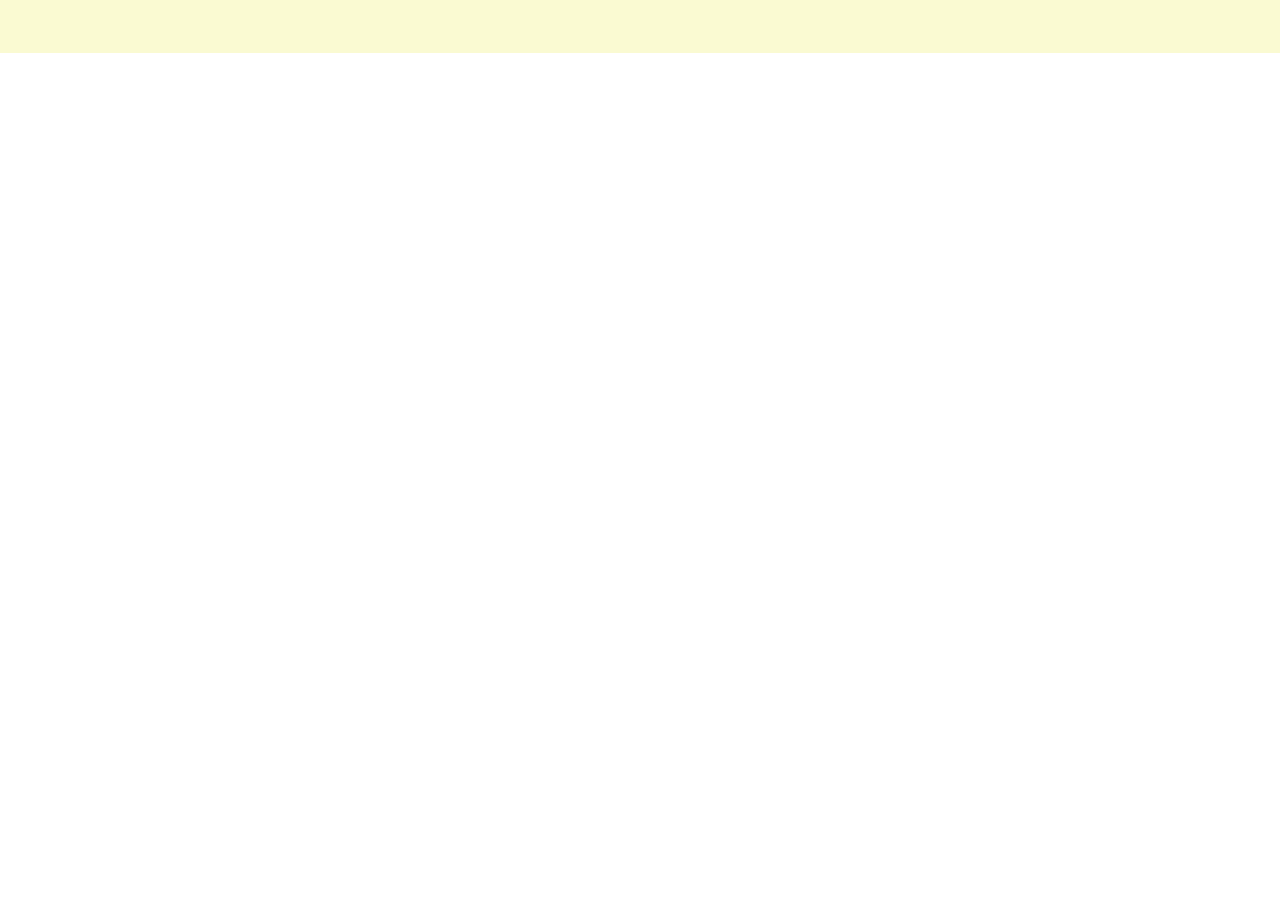
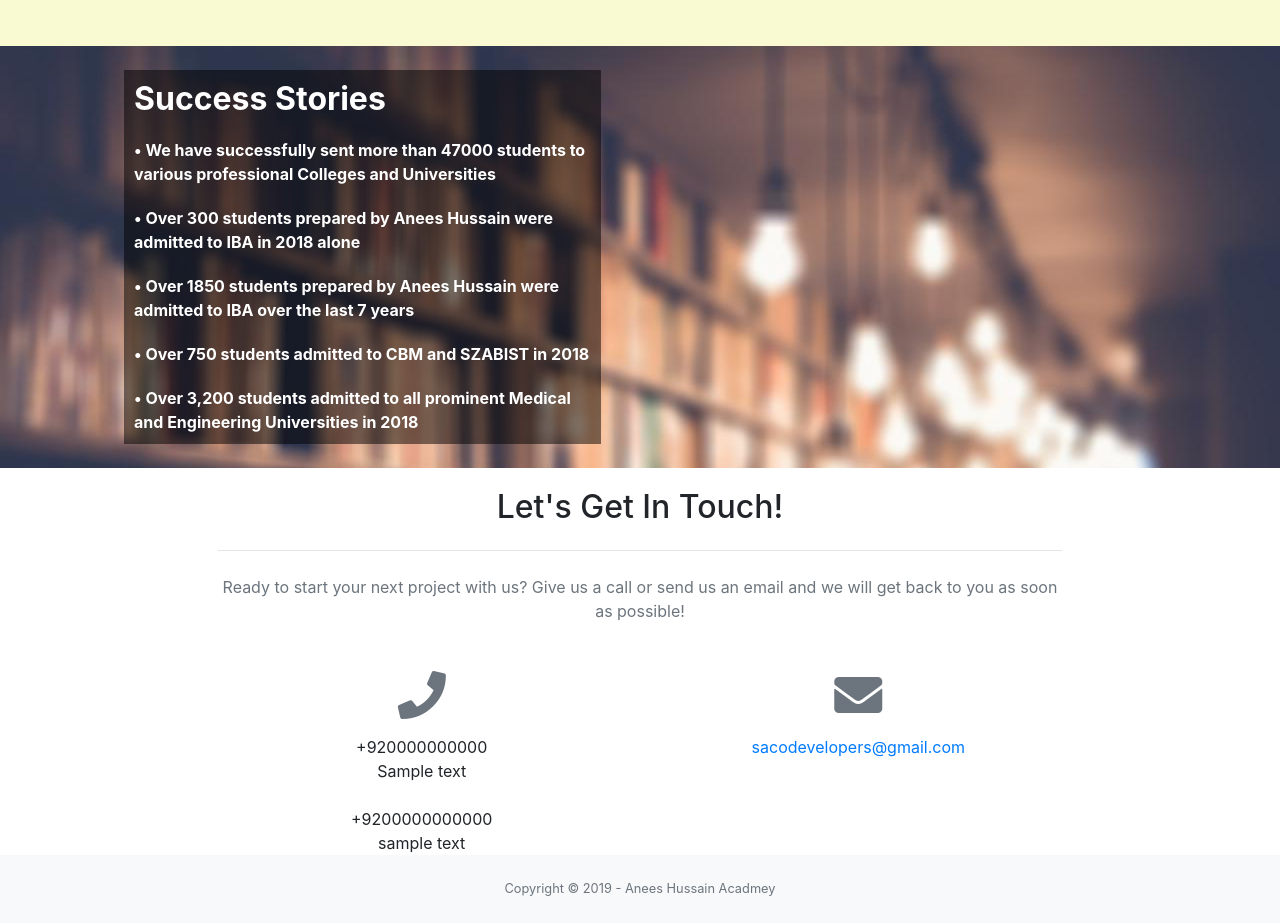
Before and after one commit to mohsinrazaq/anesshussain-institue, a website with bundled scripts: page index.html in a window 1280 px wide. Shown: the part 520-1443 px from the top of the page. Before the commit the page ends 800 px from the top, so only its background shows below. Built offline with nearby package versions, Linux system fonts and the light colour scheme.

Commit message:
added contact area

```diff
--- a/index.html
+++ b/index.html
@@ -28,17 +28,20 @@
       <span class="navbar-toggler-icon"></span>
     </button>
 
-    <div class="collapse navbar-collapse" id="navbarTogglerDemo02">
+    <div class="collapse navbar-collapse" id="navbarToggler">
       <ul class="navbar-nav mr-auto mt-2 mt-lg-0">
         <li class="nav-item active">
           <a class="nav-link" href="#">Home <span class="sr-only">(current)</span></a>
         </li>
         <li class="nav-item">
-          <a class="nav-link" href="#">Link</a>
+          <a class="nav-link" href="#">About</a>
         </li>
         <li class="nav-item">
-          <a class="nav-link disabled" href="#">Disabled</a>
+          <a class="nav-link" href="#">Results</a>
         </li>
+        <li class="nav-item">
+            <a class="nav-link" href="#">Contact</a>
+          </li>
       </ul>
     </div>
   </nav>
@@ -84,8 +87,60 @@
       </form>
     </div>
   </div>
+    <!-- form end -->
 
-    <!-- form end -->
+    <!-- success stories section -->
+    <section class="section-bg-cover" >
+      <div class="container">
+          <div class="col-lg-6 col-sm-8">
+            <div class="p-4">
+              <h2 class="section-title">Success Stories</h2>
+              <p>•	We have successfully sent more than 47000 students to various professional Colleges and Universities</p>
+              <p>•	Over 300 students prepared by Anees Hussain were admitted to IBA in 2018 alone</p>
+              <p>•	Over 1850 students prepared by Anees Hussain were admitted to IBA over the last 7 years</p>
+              <p>•	Over 750 students admitted to CBM and SZABIST in 2018 </p>
+              <p>•	Over 3,200 students admitted to all prominent Medical and Engineering Universities in 2018 </p>
+            </div>
+          </div>
+        </div>
+    </section>
+    <!-- success stories section end -->
+
+
+  <!-- Contact Section -->
+  <section class="page-section" id="contact">
+      <div class="contact-container">
+        <div class="row justify-content-center">
+          <div class="col-lg-8 text-center">
+            <h2 class="mt-0">Let's Get In Touch!</h2>
+            <hr class="divider my-4">
+            <p class="text-muted mb-5">Ready to start your next project with us? Give us a call or send us an email and we will get back to you as soon as possible!</p>
+          </div>
+        </div>
+        <div class="row">
+          <div class="col-lg-4 ml-auto text-center">
+            <i class="fas fa-phone fa-3x mb-3 text-muted"></i>
+
+            <div>+920000000000</div>
+            Sample text</br></br>
+            <div>+9200000000000</div>
+            sample text
+          </div>
+          <div class="col-lg-4 mr-auto text-center">
+            <i class="fas fa-envelope fa-3x mb-3 text-muted"></i>
+            <!-- Make sure to change the email address in anchor text AND the link below! -->
+            <a class="d-block" href="mailto:sacodevelopers@gmail.com">sacodevelopers@gmail.com</a>
+          </div>
+        </div>
+      </div>
+    </section>
+
+      <!-- Footer -->
+  <footer class="bg-light py-4">
+      <div class="container">
+        <div class="small text-center text-muted">Copyright &copy; 2019 - Anees Hussain Acadmey</div>
+      </div>
+    </footer>
 
 
 </body>
--- /dev/null
+++ b/scss/_contact.scss
@@ -0,0 +1,6 @@
+.contact-container{
+    h2{
+        margin-top: 10px;
+        padding-top: 20px;
+    }
+}
--- a/scss/_navbar.scss
+++ b/scss/_navbar.scss
@@ -8,5 +8,10 @@
                 overflow: hidden;
             }
         }
-
+   ul {
+       li{
+           padding-left: 10px;
+           padding-right: 10px;
+       }
+   }
 }
--- /dev/null
+++ b/scss/_success.scss
@@ -0,0 +1,18 @@
+.section-bg-cover{
+    background-image: url("/img/success-story.jpg");
+
+    h2{
+        background: rgba(0, 0, 0, 0.5); /* Black background with 0.5 opacity */
+        color: white;
+        margin: 0;
+        padding: 10px;
+        font-weight: bold;
+    }
+    p{
+        padding: 10px;
+        margin: 0;
+        background: rgba(0, 0, 0, 0.5); /* Black background with 0.5 opacity */
+        color: white;
+        font-weight: bold;
+    }
+}
--- a/scss/style.scss
+++ b/scss/style.scss
@@ -8,5 +8,6 @@
 @import "./global.scss";
 @import "./navbar.scss";
 @import "./masthead.scss";
-@import "./portfolio.scss";
+@import "./success.scss";
 @import "./reg-form.scss";
+@import "./contact.scss";
```
Also changed, not shown: css/style.css, css/style.min.css, img/success-story.jpg (added), scss/_portfolio.scss (deleted).
